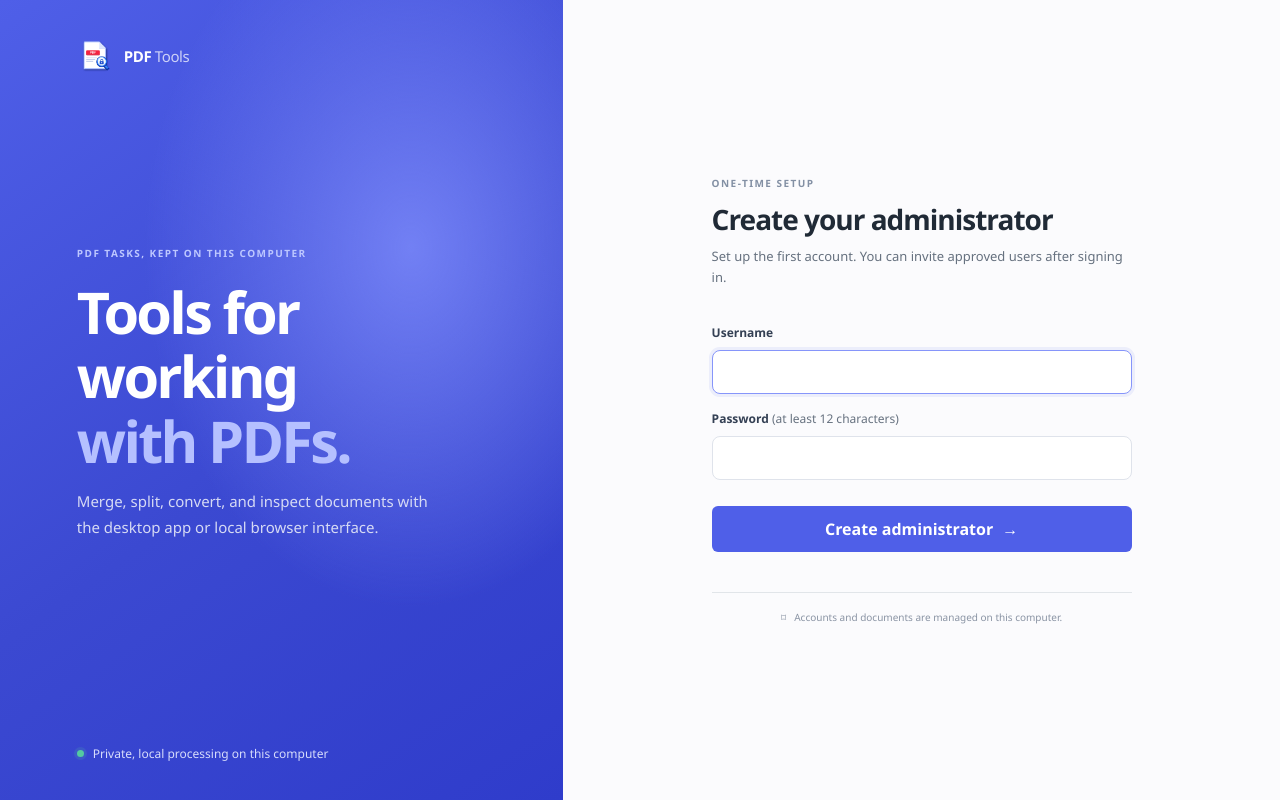
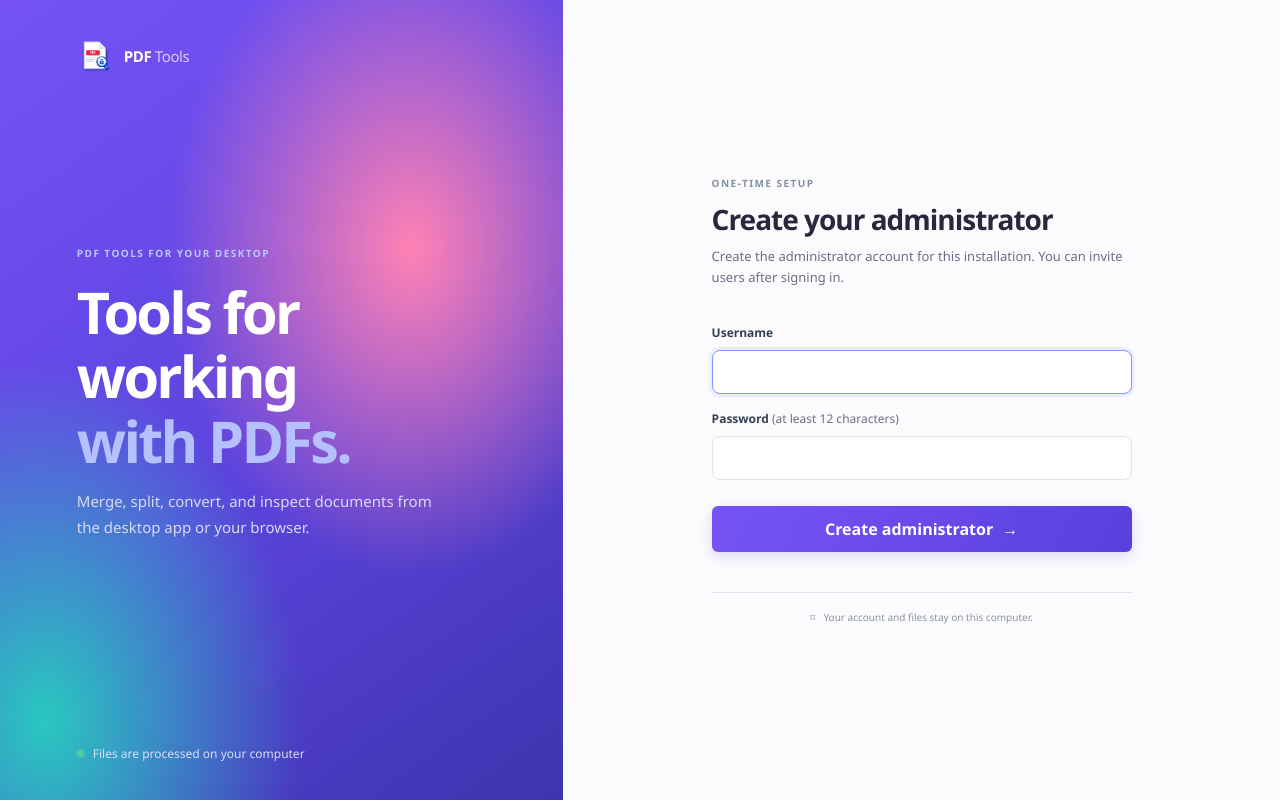
Before and after one commit to ajaykumarbais2005-hash/PDF-Tools, a Flask app: page /setup in a window 1280 px wide. Run offline with Flask 3, Linux system fonts and the light colour scheme; some libraries are stand-ins or nearby versions.

Commit message:
Refresh PDF Tools visual theme
Co-authored-by: Copilot <223556219+Copilot@users.noreply.github.com>

```diff
--- a/static/site.css
+++ b/static/site.css
@@ -1,12 +1,12 @@
 :root {
   color-scheme: light;
-  --ink: #202a36;
-  --muted: #66717f;
-  --primary: #4f5fe8;
-  --primary-dark: #2f3ccb;
-  --line: #e1e5e9;
+  --ink: #29263d;
+  --muted: #706c85;
+  --primary: #6d4cf5;
+  --primary-dark: #5036c9;
+  --line: #e5e1f0;
   --surface: #fff;
-  --canvas: #f5f5f2;
+  --canvas: #f7f7fc;
   font-family: "Segoe UI", Arial, sans-serif;
   font-synthesis: none;
   text-rendering: optimizeLegibility;
@@ -19,12 +19,12 @@ button, a { -webkit-tap-highlight-color: transparent; }
 a { color: inherit; text-decoration: none; }
 button { cursor: pointer; }
 [hidden] { display: none !important; }
-:focus-visible { outline: 3px solid #7488d7; outline-offset: 3px; }
+:focus-visible { outline: 3px solid #9a83ff; outline-offset: 3px; }
 button:disabled { cursor: wait; opacity: .65; }
 
 .auth-page { min-height: 100vh; background: #fff; }
 .auth-layout { min-height: 100vh; display: grid; grid-template-columns: minmax(360px, .88fr) 1.12fr; }
-.auth-brand { padding: 38px clamp(32px, 6vw, 92px); color: white; display: flex; flex-direction: column; justify-content: space-between; background: radial-gradient(ellipse at 73% 31%, #7280f4 0, transparent 46%), linear-gradient(145deg, #4f5fe8 0%, #3b49d1 54%, #2f3ccb 100%); }
+.auth-brand { padding: 38px clamp(32px, 6vw, 92px); color: white; display: flex; flex-direction: column; justify-content: space-between; background: radial-gradient(ellipse at 73% 31%, #ff82b4 0, transparent 42%), radial-gradient(ellipse at 8% 90%, #29c8c0 0, transparent 35%), linear-gradient(145deg, #7553f6 0%, #5b43dc 55%, #3d35ae 100%); }
 .brand-lockup { display: inline-flex; gap: 11px; align-items: center; font-family: "Segoe UI", Arial, sans-serif; font-size: 15px; font-weight: 700; letter-spacing: -.4px; }
 .brand-lockup strong { font-weight: 500; opacity: .72; }
 .brand-icon { width: 36px; height: 36px; object-fit: contain; border-radius: 9px; }
@@ -48,7 +48,7 @@ button:disabled { cursor: wait; opacity: .65; }
 .auth-form label:not(:first-child) { margin-top: 7px; }
 .auth-form .muted { font-weight: 400; }
 .button { border: 0; display: inline-flex; align-items: center; justify-content: center; gap: 9px; border-radius: 6px; font-weight: 600; transition: background .15s, border-color .15s; }
-.button-primary { color: white; background: var(--primary); }
+.button-primary { color: white; background: linear-gradient(115deg, #7654f6, #5940dc); box-shadow: 0 5px 13px #6546df30; }
 .button-primary:hover { background: var(--primary-dark); }
 .button-wide { width: 100%; min-height: 46px; margin-top: 17px; }
 .button-secondary { color: #404c61; background: white; border: 1px solid var(--line); }
--- a/templates/auth.html
+++ b/templates/auth.html
@@ -15,26 +15,26 @@
         <span>PDF <strong>Tools</strong></span>
       </a>
       <div class="brand-copy">
-        <span class="eyebrow">PDF tasks, kept on this computer</span>
+        <span class="eyebrow">PDF tools for your desktop</span>
         <h1>Tools for working<br><em>with PDFs.</em></h1>
-        <p>Merge, split, convert, and inspect documents with the desktop app or local browser interface.</p>
+        <p>Merge, split, convert, and inspect documents from the desktop app or your browser.</p>
       </div>
-      <div class="brand-foot"><span class="status-dot"></span> Private, local processing on this computer</div>
+      <div class="brand-foot"><span class="status-dot"></span> Files are processed on your computer</div>
     </section>
     <section class="auth-side">
       <div class="auth-card">
         {% if mode == "setup" %}
           <span class="eyebrow">One-time setup</span>
           <h2>Create your administrator</h2>
-          <p class="muted">Set up the first account. You can invite approved users after signing in.</p>
+          <p class="muted">Create the administrator account for this installation. You can invite users after signing in.</p>
         {% elif mode == "register" %}
           <span class="eyebrow">Authorized access</span>
           <h2>Create your account</h2>
-          <p class="muted">Ask an administrator for a one-time invitation code.</p>
+          <p class="muted">Enter the invitation code provided by your administrator.</p>
         {% else %}
           <span class="eyebrow">Welcome back</span>
-          <h2>Sign in to your workspace</h2>
-          <p class="muted">Your documents stay on this computer while they are being processed.</p>
+          <h2>Sign in to PDF Tools</h2>
+          <p class="muted">Enter your account details to continue to your workspace.</p>
         {% endif %}
 
         {% if error %}<div class="alert alert-error" role="alert">{{ error }}</div>{% endif %}
@@ -63,7 +63,7 @@
             <a href="{{ url_for('login') }}">Return to sign in</a>
           {% endif %}
         </div>
-        <p class="auth-note"><span aria-hidden="true">⌑</span> Accounts and documents are managed on this computer.</p>
+        <p class="auth-note"><span aria-hidden="true">⌑</span> Your account and files stay on this computer.</p>
       </div>
     </section>
   </main>
```
Also changed, not shown: other parts of static/site.css (+25 -16 lines), auth_dialogs.py (+7 -6 lines), main.py (+24 -17 lines), tool_dialogs.py (+7 -7 lines).
